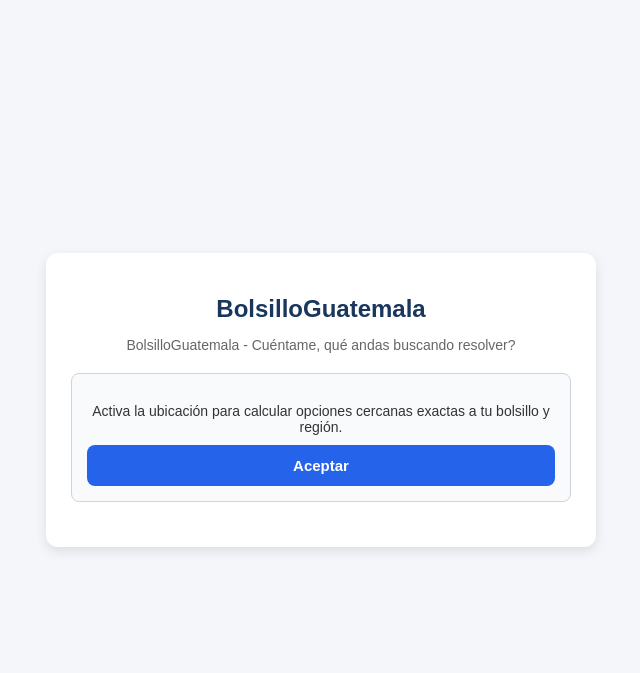
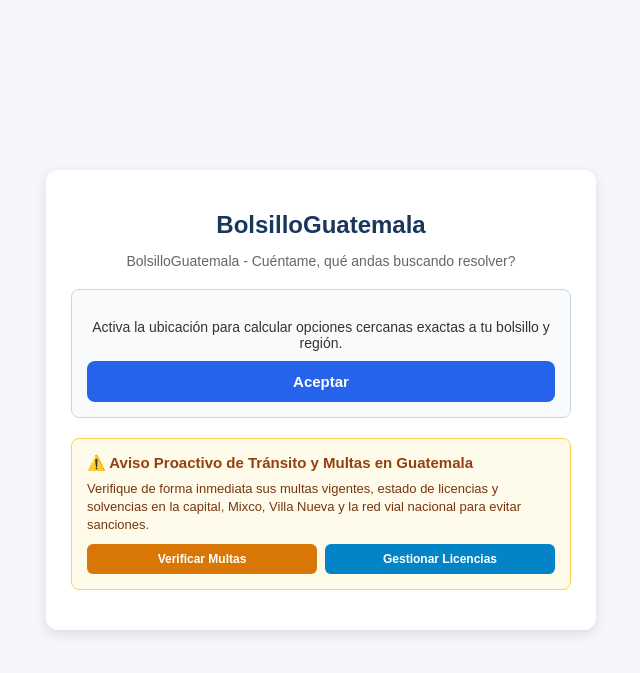
Before and after one commit to mayroga/BolsilloGuatemala, a Flask app: page / in a window 1280 px wide. Shown: the top 673 px of the page, without its empty margins (319-959 px from the left). Run offline with Flask 3, Linux system fonts and the light colour scheme; the visitor is signed in with stand-in values (Sample User, id 1).

Commit message:
Update app.html

```diff
--- a/templates/app.html
+++ b/templates/app.html
@@ -14,6 +14,27 @@
         <div id="permisoBox" class="permiso-box">
             <p>Activa la ubicación para calcular opciones cercanas exactas a tu bolsillo y región.</p>
             <button onclick="activarGPS()">Aceptar</button>
+        </div>
+
+        <!-- 1. Alerta Temprana Proactiva (Valor Añadido al Ingresar) -->
+        <div id="alertaNacionalTránsito" class="alerta-proactiva-box" style="margin-bottom: 15px; padding: 15px; background: #fffbeb; border: 1px solid #fcd34d; border-radius: 8px; text-align: left;">
+            <h3 style="margin: 0 0 8px 0; font-size: 15px; color: #92400e;">⚠️ Aviso Proactivo de Tránsito y Multas en Guatemala</h3>
+            <p style="margin: 0 0 10px 0; font-size: 13px; color: #78350f; line-height: 1.4;">
+                Verifique de forma inmediata sus multas vigentes, estado de licencias y solvencias en la capital, Mixco, Villa Nueva y la red vial nacional para evitar sanciones.
+            </p>
+            <div style="display: flex; gap: 8px; flex-wrap: wrap;">
+                <button onclick="consultarTramiteLocal('multas')" style="padding: 8px 12px; font-size: 12px; background-color: #d97706; color: white; border: none; border-radius: 6px; cursor: pointer; font-weight: bold; flex: 1; min-width: 130px;">Verificar Multas</button>
+                <button onclick="consultarTramiteLocal('licencias')" style="padding: 8px 12px; font-size: 12px; background-color: #0284c7; color: white; border: none; border-radius: 6px; cursor: pointer; font-weight: bold; flex: 1; min-width: 130px;">Gestionar Licencias</button>
+            </div>
+        </div>
+
+        <!-- 2. Contenedor del Panel de Herramientas Geolocalizado (Oculto por defecto hasta autorizar GPS) -->
+        <div id="panelHerramientas" class="panel-herramientas" style="display: none; margin-bottom: 15px; padding: 12px; background: #f0fdf4; border: 1px solid #bbf7d0; border-radius: 8px; text-align: left;">
+            <h4 style="margin: 0 0 6px 0; font-size: 14px; color: #166534;">📍 Panel Rápido Geolocalizado</h4>
+            <p style="margin: 0 0 8px 0; font-size: 12px; color: #15803d;">Accesos directos optimizados según su ubicación en el territorio nacional:</p>
+            <div style="display: flex; gap: 6px; flex-wrap: wrap;">
+                <button onclick="consultarTramiteLocal('general')" style="padding: 6px 10px; font-size: 11px; background-color: #16a34a; color: white; border: none; border-radius: 4px; cursor: pointer;">Guía Vial y SAT</button>
+            </div>
         </div>
 
         <div class="search-box" id="searchBox" style="display:none;">
@@ -55,6 +76,15 @@
         function finalizarGPS() {
             document.getElementById("permisoBox").style.display = "none";
             document.getElementById("searchBox").style.display = "flex";
+
+            // Despliegue asíncrono sin bloqueo de UI del panel geolocalizado
+            requestAnimationFrame(() => {
+                const panel = document.getElementById("panelHerramientas");
+                if (panel) {
+                    panel.style.display = "block";
+                }
+            });
+
             inicializarVoz();
         }
 
@@ -130,6 +160,53 @@
             leerRespuestaEnVozAlta();
         }
 
+        // Petición asíncrona dedicada de alta velocidad hacia /tramites_locales
+        async function consultarTramiteLocal(tipoTramite) {
+            document.getElementById("resultado").style.display = "none";
+            document.getElementById("textoRespuesta").innerText = "Procesando consulta nacional...";
+            document.getElementById("linksContainer").innerHTML = "";
+
+            try {
+                const response = await fetch("/tramites_locales", {
+                    method: "POST",
+                    headers: { "Content-Type": "application/json" },
+                    body: JSON.stringify({ tipo: tipoTramite })
+                });
+
+                const data = await response.json();
+
+                // Renderizado atómico del DOM optimizado para evitar congelamientos
+                requestAnimationFrame(() => {
+                    document.getElementById("textoRespuesta").innerText = data.respuesta;
+
+                    if (data.botones && data.botones.length > 0) {
+                        const linksContainer = document.getElementById("linksContainer");
+                        data.botones.forEach(btnInfo => {
+                            const btn = document.createElement("a");
+                            btn.href = btnInfo.url;
+                            btn.target = "_blank";
+                            btn.className = "direct-link-btn";
+                            btn.innerText = btnInfo.texto;
+                            linksContainer.appendChild(btn);
+                        });
+                    }
+
+                    document.getElementById("resultado").style.display = "block";
+
+                    // Ejecución paralela inmediata de síntesis de voz en idioma es-GT
+                    if ('speechSynthesis' in window && data.voz_texto) {
+                        window.speechSynthesis.cancel();
+                        const utterance = new SpeechSynthesisUtterance(data.voz_texto);
+                        utterance.lang = 'es-GT';
+                        window.speechSynthesis.speak(utterance);
+                    }
+                });
+
+            } catch (error) {
+                console.error("Error en consulta local de tránsito:", error);
+            }
+        }
+
         function leerRespuestaEnVozAlta() {
             if ('speechSynthesis' in window) {
                 window.speechSynthesis.cancel();
```
